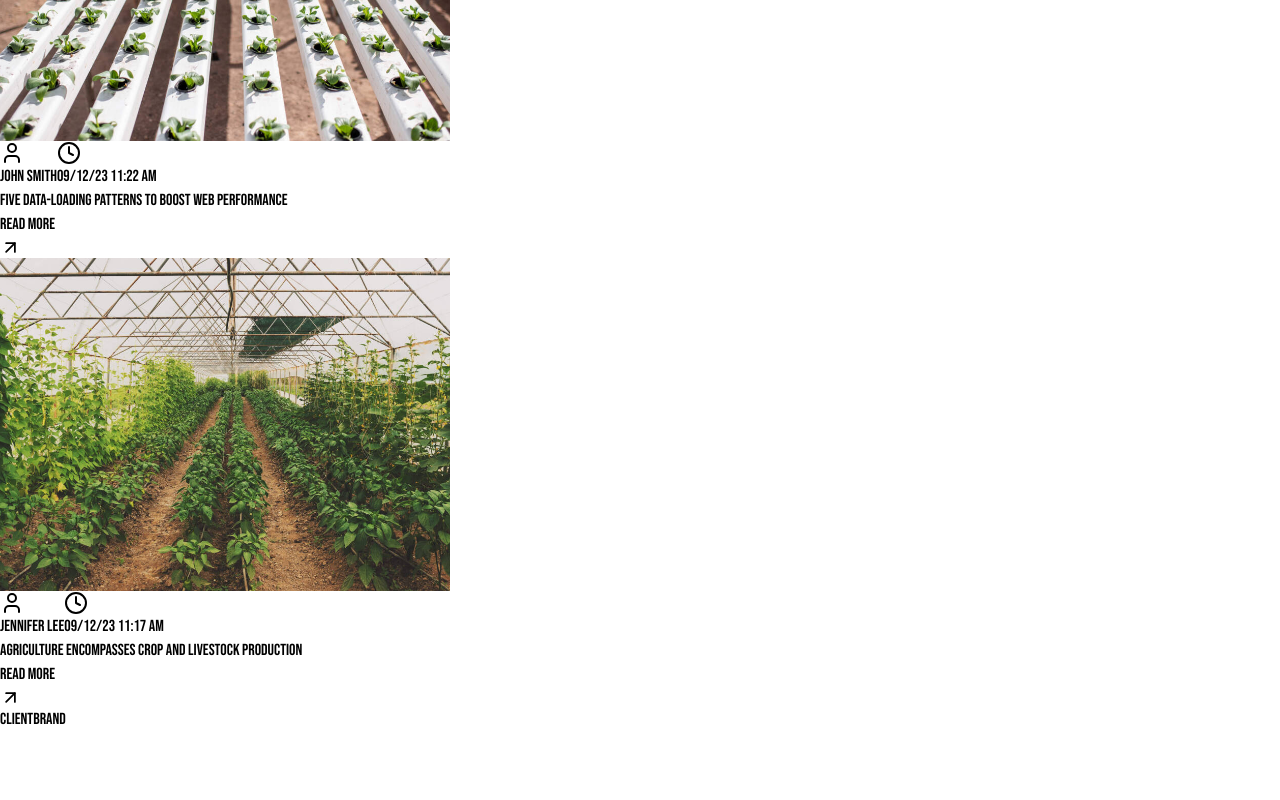
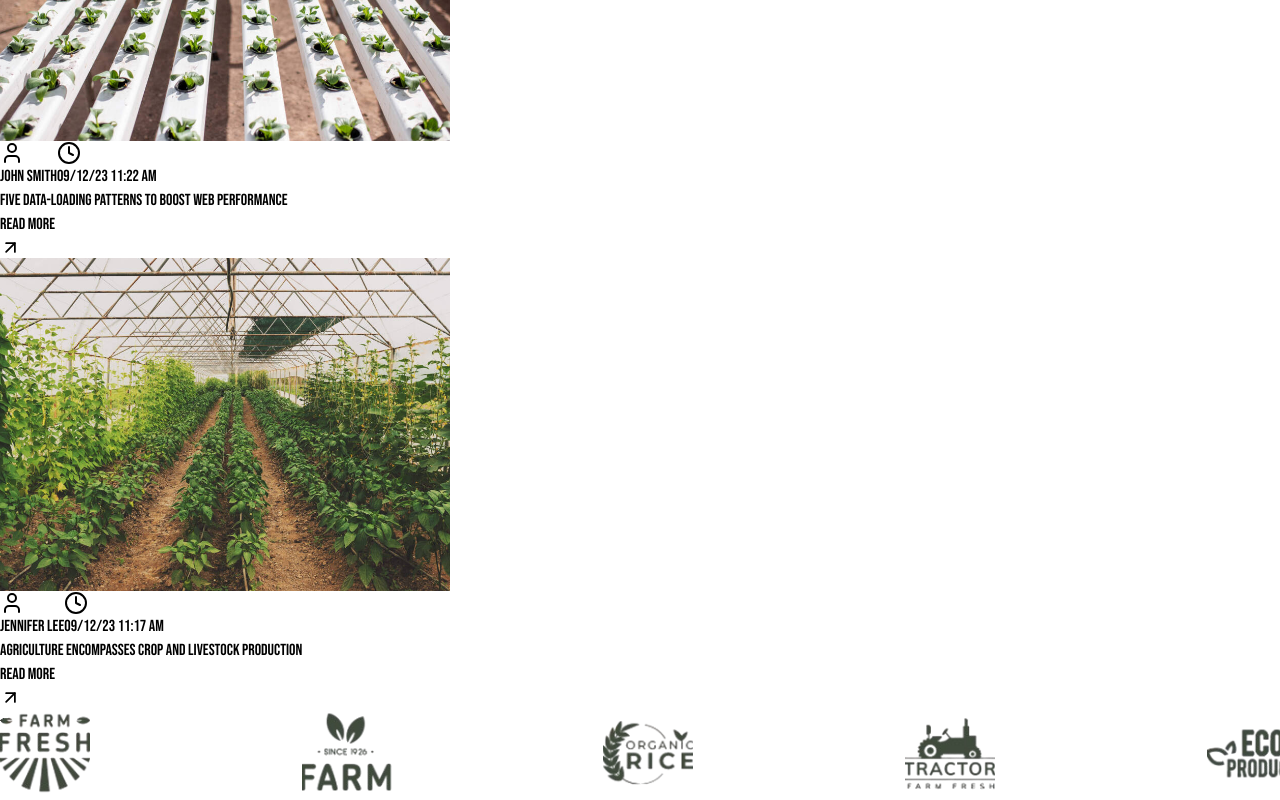
Before and after one commit to Tofazzal26/green_harvest, a Next.js app: page / in a window 1280 px wide. Shown: the part 3823-4623 px from the top of the page. Before the commit the page ends 4555 px from the top, so only its background shows below. Built offline with nearby package versions, Linux system fonts and the light colour scheme.

Commit message:
client brand style and responsibe finish

```diff
--- a/src/Components/ClientBrand/ClientBrand.tsx
+++ b/src/Components/ClientBrand/ClientBrand.tsx
@@ -1,7 +1,162 @@
-const ClientBrand = () => {
+"use client";
+import React, { useRef, useState } from "react";
+// Import Swiper React components
+import { Swiper, SwiperSlide } from "swiper/react";
+
+// Import Swiper styles
+import "swiper/css";
+import "swiper/css/pagination";
+import "swiper/css/navigation";
+// import required modules
+import { Pagination, Navigation } from "swiper/modules";
+import Image from "next/image";
+
+const ClientBrand: React.FC = () => {
   return (
-    <div>
-      <h1>ClientBrand</h1>
+    <div className="container mx-auto">
+      <div className="md:my-[100px] my-[20px]">
+        <Swiper
+          slidesPerView={6}
+          spaceBetween={30}
+          loop={true}
+          breakpoints={{
+            320: {
+              slidesPerView: 3,
+            },
+            768: {
+              slidesPerView: 4,
+            },
+            1024: {
+              slidesPerView: 6,
+            },
+          }}
+          pagination={{
+            clickable: true,
+          }}
+          className="mySwiper"
+        >
+          <SwiperSlide>
+            {" "}
+            <Image
+              src="/client1.png"
+              alt="client"
+              width={90}
+              height={90}
+              className="opacity-50 transition-all hover:opacity-100 cursor-pointer"
+            />
+          </SwiperSlide>
+          <SwiperSlide>
+            {" "}
+            <Image
+              src="/client2.png"
+              alt="client"
+              width={90}
+              height={90}
+              className="opacity-50 transition-all hover:opacity-100  cursor-pointer"
+            />
+          </SwiperSlide>
+          <SwiperSlide>
+            {" "}
+            <Image
+              src="/client3.png"
+              alt="client"
+              width={90}
+              height={90}
+              className="opacity-50 transition-all hover:opacity-100  cursor-pointer"
+            />
+          </SwiperSlide>
+          <SwiperSlide>
+            {" "}
+            <Image
+              src="/client4.png"
+              alt="client"
+              width={90}
+              height={90}
+              className="opacity-50 transition-all hover:opacity-100  cursor-pointer"
+            />
+          </SwiperSlide>
+          <SwiperSlide>
+            {" "}
+            <Image
+              src="/client5.png"
+              alt="client"
+              width={90}
+              height={90}
+              className="opacity-50 transition-all hover:opacity-100  cursor-pointer"
+            />
+          </SwiperSlide>
+          <SwiperSlide>
+            {" "}
+            <Image
+              src="/client6.png"
+              alt="client"
+              width={90}
+              height={90}
+              className="opacity-50 transition-all hover:opacity-100  cursor-pointer"
+            />
+          </SwiperSlide>
+          <SwiperSlide>
+            {" "}
+            <Image
+              src="/client1.png"
+              alt="client"
+              width={90}
+              height={90}
+              className="opacity-50 transition-all hover:opacity-100  cursor-pointer"
+            />
+          </SwiperSlide>
+          <SwiperSlide>
+            {" "}
+            <Image
+              src="/client2.png"
+              alt="client"
+              width={90}
+              height={90}
+              className="opacity-50 transition-all hover:opacity-100  cursor-pointer"
+            />
+          </SwiperSlide>
+          <SwiperSlide>
+            {" "}
+            <Image
+              src="/client3.png"
+              alt="client"
+              width={90}
+              height={90}
+              className="opacity-50 transition-all hover:opacity-100  cursor-pointer"
+            />
+          </SwiperSlide>
+          <SwiperSlide>
+            {" "}
+            <Image
+              src="/client4.png"
+              alt="client"
+              width={90}
+              height={90}
+              className="opacity-50 transition-all hover:opacity-100  cursor-pointer"
+            />
+          </SwiperSlide>
+          <SwiperSlide>
+            {" "}
+            <Image
+              src="/client5.png"
+              alt="client"
+              width={90}
+              height={90}
+              className="opacity-50 transition-all hover:opacity-100  cursor-pointer"
+            />
+          </SwiperSlide>
+          <SwiperSlide>
+            {" "}
+            <Image
+              src="/client6.png"
+              alt="client"
+              width={90}
+              height={90}
+              className="opacity-50 transition-all hover:opacity-100  cursor-pointer"
+            />
+          </SwiperSlide>
+        </Swiper>
+      </div>
     </div>
   );
 };
```
